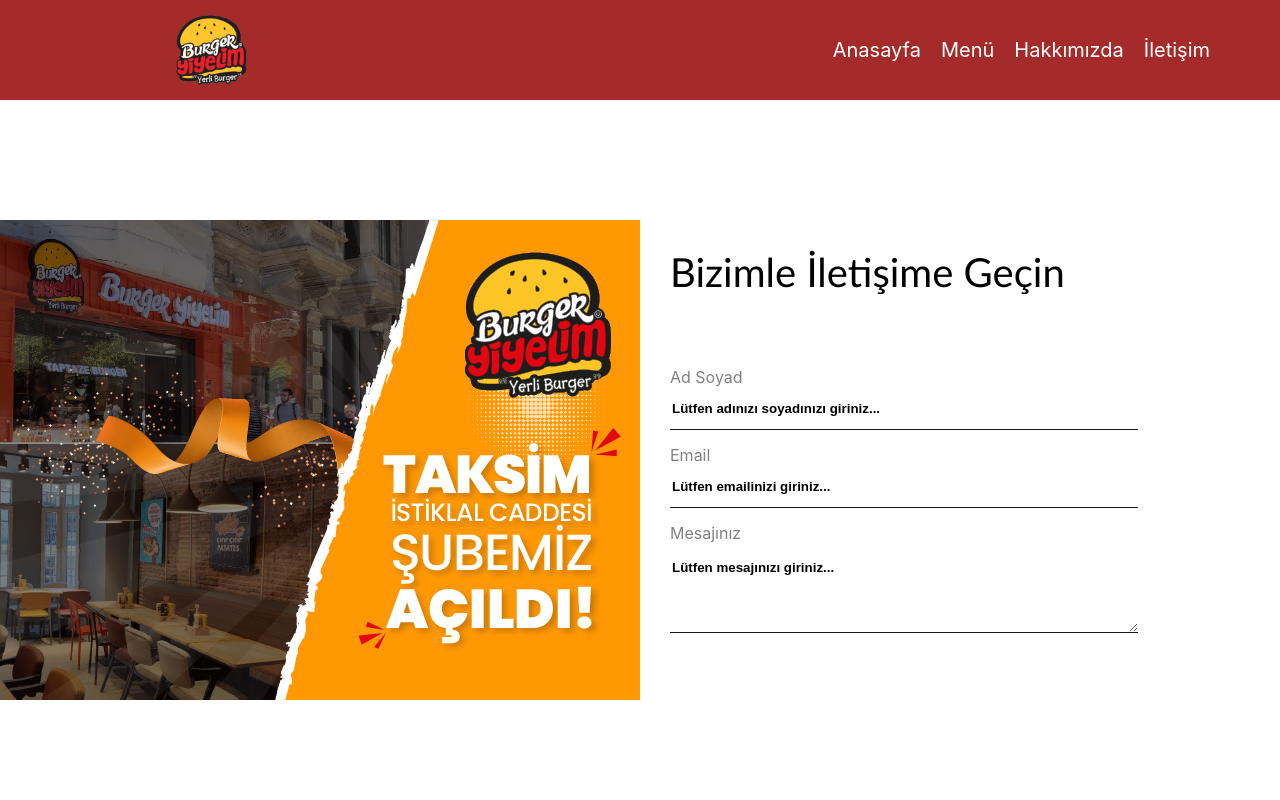
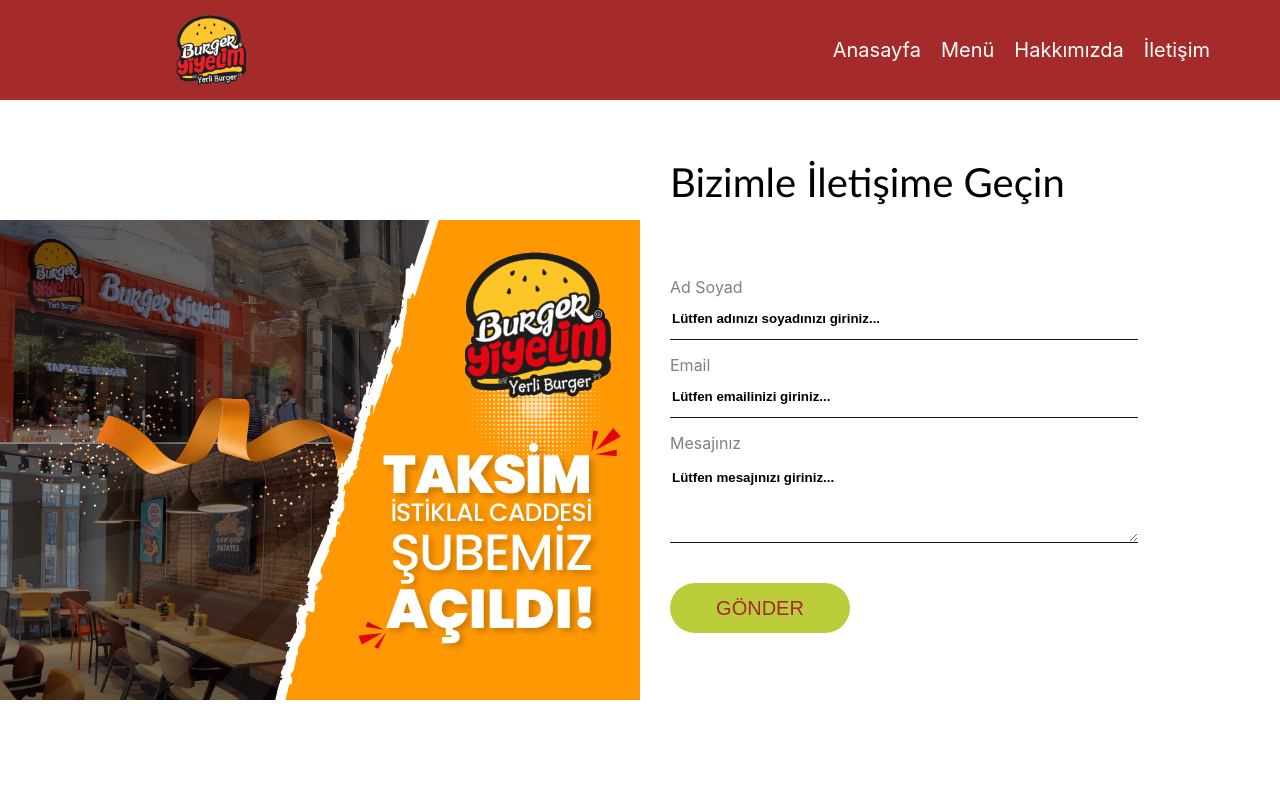
Before and after one commit to Tolga-Ozd/BurgerProjesi, a React (Create React App) app: page /contact in a window 1280 px wide. Shown: the top 800 px of the page. Built offline with nearby package versions, Linux system fonts and the light colour scheme.

Commit message:
contact fixed

```diff
--- a/src/components/Contact.js
+++ b/src/components/Contact.js
@@ -1,6 +1,7 @@
 import React from 'react';
 import BannerImage from '../assets/banner.png';
 import '../styles/Contact.css';
+import { Link } from 'react-router-dom';
 
 export const Contact = () => {
   return (
@@ -30,6 +31,12 @@
             name="message"
             placeholder="Lütfen mesajınızı giriniz..."
           ></textarea>
+
+          <div className='order'>
+                <Link to ="/" >
+                    <button >GÖNDER</button>
+                </Link>
+              </div>
         </form>
       </div>
     </div>
--- a/src/components/Navbar.js
+++ b/src/components/Navbar.js
@@ -6,7 +6,7 @@
 const Navbar = () => {
   return (
     <div className='navbar'>
-        <div  iv className='main'>
+        <div className='main'>
             <img src={Burgerlogo} alt="" />
             <div className='mainLink'>
               <Link to="/">Anasayfa</Link>
--- a/src/styles/Contact.css
+++ b/src/styles/Contact.css
@@ -68,14 +68,14 @@
   color: grey;
 }
 
-form button {
+.order{
   margin-top: 40px;
   width: 140px;
   height: 40px;
   border: none;
-  background-color: brown;
   color: whitesmoke;
   font-size: 15px;
   cursor: pointer;
   border-radius: 30px;
+  color: white;
 }
```
